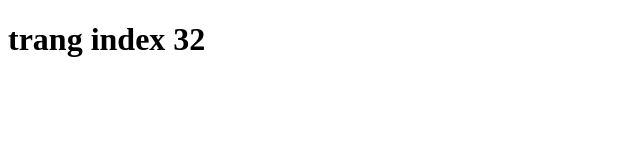
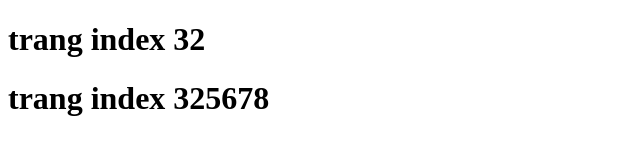
Before and after one commit to aphorv1210/mnm_nhom16, a plain HTML site: page index.html in a window 1280 px wide. Shown: the whole page, without its empty margins (0-640 px from the left). Drawn offline with Linux system fonts and the light colour scheme.

Commit message:
Update index.html

```diff
--- a/index.html
+++ b/index.html
@@ -7,5 +7,6 @@
 </head>
 <body>
     <h1>trang index 32</h1>
+    <h1>trang index 325678</h1>
 </body>
 </html>
```
